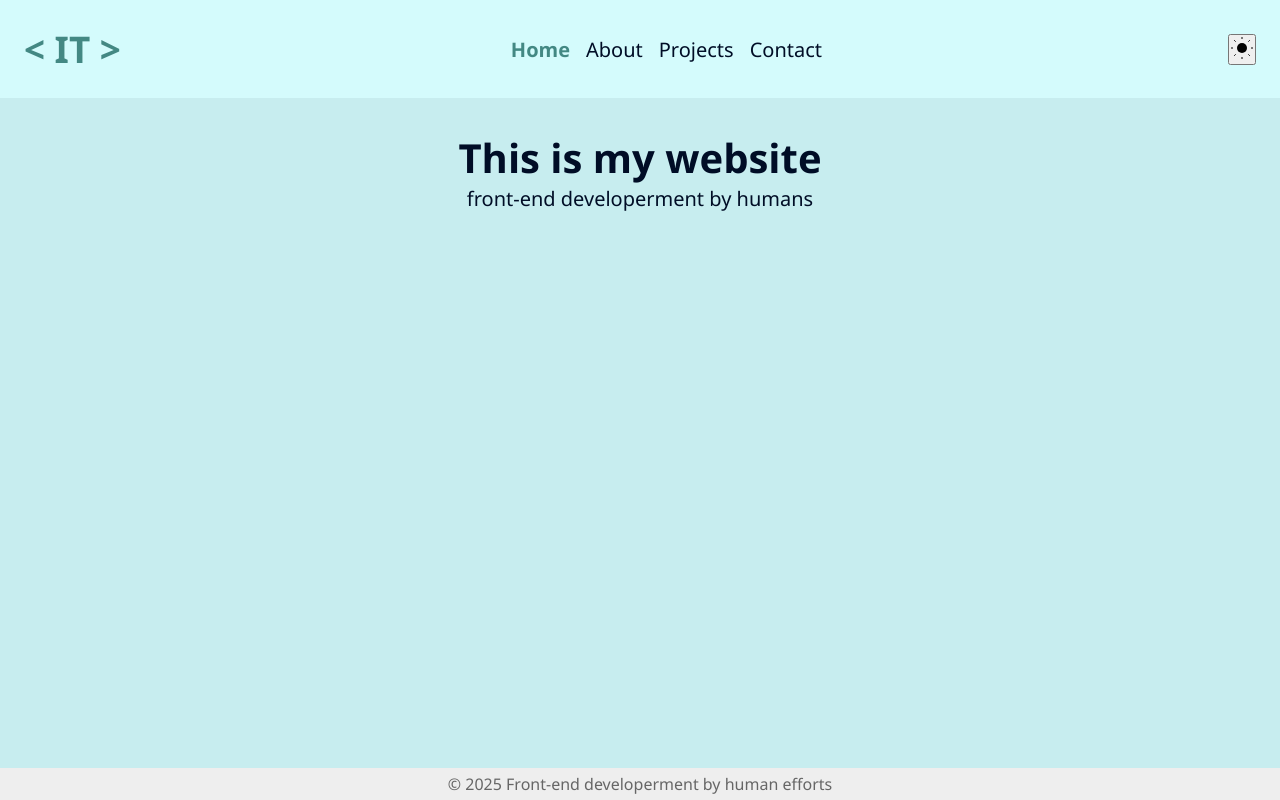
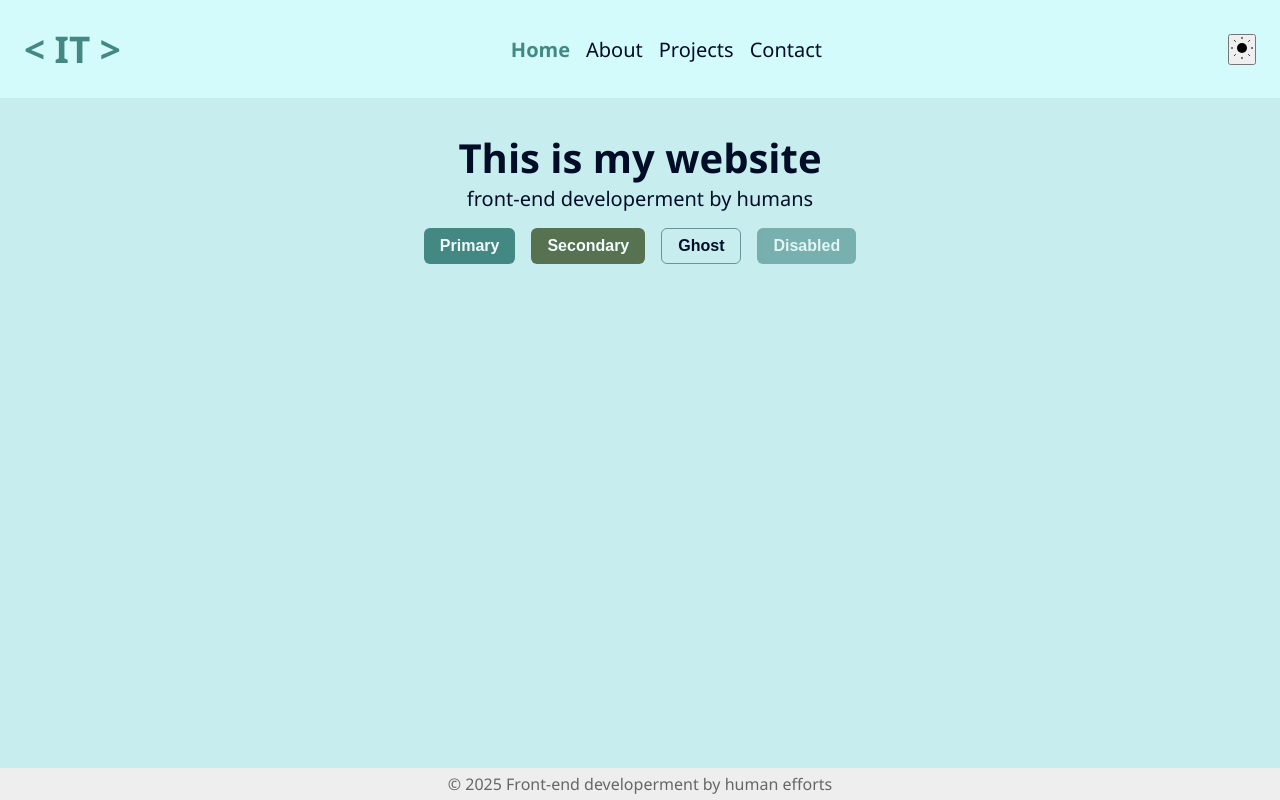
Before and after one commit to I-Tsenov/Portfolio, a React (Vite) app: page / in a window 1280 px wide. Built offline with nearby package versions, Linux system fonts and the light colour scheme.

Commit message:
added shared button component + new theme colors

```diff
--- /dev/null
+++ b/src/components/Button/Button.module.scss
@@ -0,0 +1,49 @@
+@use '../../styles/design.scss' as *;
+
+.button {
+    padding: $pad-sm $pad-md;
+    font-size: $fs-base;
+    border-radius: $border-radius-sm;
+    font-weight: $fw-bold;
+    border: none;
+    cursor: pointer;
+    transition:
+        background-color 0.2s ease,
+        color 0.2s ease;
+    display: inline-flex;
+    align-items: center;
+    justify-content: center;
+}
+
+.primary {
+    background-color: var(--primary);
+    color: var(--white);
+
+    &:hover:not(.disabled) {
+        background-color: var(--primary-hover);
+    }
+}
+
+.secondary {
+    background-color: var(--secondary);
+    color: var(--white);
+
+    &:hover:not(.disabled) {
+        background-color: var(--secondary-hover);
+    }
+}
+
+.ghost {
+    background: none;
+    color: var(--text);
+    border: 1px solid var(--border);
+
+    &:hover:not(.disabled) {
+        background-color: var(--bg-light);
+    }
+}
+
+.disabled {
+    opacity: 0.6;
+    cursor: not-allowed;
+}
--- /dev/null
+++ b/src/components/Button/Button.tsx
@@ -0,0 +1,27 @@
+import React from 'react';
+import styles from './Button.module.scss';
+
+type Variant = 'primary' | 'secondary' | 'ghost';
+
+interface Props {
+    children: React.ReactNode;
+    variant?: Variant;
+    disabled?: boolean;
+    onClick?: () => void;
+    type?: 'button' | 'submit' | 'reset';
+}
+
+const Button = ({ children, variant = 'primary', disabled = false, onClick, type = 'button' }: Props) => {
+    return (
+        <button
+            type={type}
+            className={`${styles.button} ${styles[variant]} ${disabled ? styles.disabled : ''}`}
+            disabled={disabled}
+            onClick={onClick}
+        >
+            {children}
+        </button>
+    );
+};
+
+export default Button;
--- /dev/null
+++ b/src/components/Button/index.ts
@@ -0,0 +1,3 @@
+import Button from './Button';
+
+export default Button;
--- a/src/pages/Home/Home.tsx
+++ b/src/pages/Home/Home.tsx
@@ -1,3 +1,4 @@
+import Button from '@components/Button/Button';
 import React from 'react';
 
 const Home: React.FC = () => {
@@ -5,6 +6,20 @@ const Home: React.FC = () => {
         <div style={{ height: '100%', padding: '2rem', textAlign: 'center' }}>
             <h1>This is my website</h1>
             <p>front-end developerment by humans</p>
+            <div style={{ display: 'flex', justifyContent: 'center', gap: '1rem', padding: '1rem' }}>
+                <Button variant="primary" onClick={() => alert('Button clicked!')}>
+                    Primary
+                </Button>
+                <Button variant="secondary" onClick={() => alert('Button clicked!')}>
+                    Secondary
+                </Button>
+                <Button variant="ghost" onClick={() => alert('Button clicked!')}>
+                    Ghost
+                </Button>
+                <Button variant="primary" disabled onClick={() => alert('Button clicked!')}>
+                    Disabled
+                </Button>
+            </div>
         </div>
     );
 };
--- a/src/styles/_theme.scss
+++ b/src/styles/_theme.scss
@@ -8,11 +8,31 @@
     --border: oklch(0.64 0.05 200);
     --border-muted: oklch(0.72 0.04 200);
     --primary: oklch(0.58 0.07 190); /* teal: visible & friendly */
+    --primary-hover: oklch(0.64 0.07 190); /* slightly brighter teal */
     --secondary: oklch(0.52 0.06 140); /* mellow green */
+    --secondary-hover: oklch(0.58 0.06 140); /* gentle lift in brightness */
     --danger: oklch(0.6 0.05 25);
     --warning: oklch(0.6 0.05 80);
     --success: oklch(0.6 0.05 150);
     --info: oklch(0.6 0.05 230);
+    //neutrals
+    --white: oklch(0.98 0.01 200); /* near-white */
+    --black: oklch(0.02 0.01 200); /* near-black */
+    --neutral-00: oklch(0.98 0.01 200); /* near-white */
+    --neutral-10: oklch(0.9 0.02 200); /* pale gray */
+    --neutral-20: oklch(0.8 0.03 200); /* soft gray */
+    --neutral-30: oklch(0.6 0.03 200); /* mid gray */
+    --neutral-40: oklch(0.4 0.02 200); /* dark muted */
+    --neutral-50: oklch(0.2 0.02 200); /* deep background */
+    --disabled: oklch(0.5 0.01 200); /* subdued tone for inactive UI */
+    //states
+    --danger-hover: oklch(0.66 0.06 25); /* slightly deeper red for hover */
+    --warning-hover: oklch(0.66 0.06 80); /* warmer hover effect */
+    --success-hover: oklch(0.66 0.06 150); /* vibrant green accent */
+    --info-hover: oklch(0.66 0.06 230); /* intense blue tone */
+    --active: oklch(0.52 0.08 180); /* teal-blue for selected states */
+    --focus: oklch(0.86 0.09 190); /* bright highlight for focus rings */
+    //gradients
     --gradient-soft: linear-gradient(135deg, var(--bg-light) 0%, var(--bg-dark) 100%);
     --gradient-accent: linear-gradient(90deg, var(--primary) 0%, var(--secondary) 100%);
     --gradient-glow: radial-gradient(circle at top right, var(--info) 0%, var(--bg) 80%);
@@ -27,12 +47,15 @@
     --highlight: oklch(0.66 0.07 140); /* gentle highlight */
     --border: oklch(0.46 0.05 200);
     --border-muted: oklch(0.36 0.03 200);
-    --primary: oklch(0.76 0.08 190); /* brighter teal pop */
-    --secondary: oklch(0.66 0.07 140); /* green with contrast */
+    --primary: oklch(0.65 0.08 190);
+    --primary-hover: oklch(0.70 0.08 190); /* lighter for subtle glow */
+    --secondary: oklch(0.66 0.07 140);
+    --secondary-hover: oklch(0.72 0.07 140); /* accent lift */
     --danger: oklch(0.72 0.05 25);
     --warning: oklch(0.72 0.05 80);
     --success: oklch(0.72 0.05 150);
     --info: oklch(0.72 0.05 230);
+    //gradients
     --gradient-soft: linear-gradient(135deg, var(--bg-dark) 0%, var(--bg-light) 100%);
     --gradient-accent: linear-gradient(90deg, var(--primary) 0%, var(--text-muted) 100%);
     --gradient-glow: radial-gradient(circle at center, var(--info) 0%, var(--bg-dark) 85%);
@@ -59,11 +82,11 @@ $shadow-md: 0 4px 6px rgba(0, 0, 0, 0.1);
 $shadow-lg: 0 10px 20px rgba(0, 0, 0, 0.15);
 
 // Spacing / padding / margins
-$pad-xs: 4px;
-$pad-sm: 8px;
-$pad-md: 16px;
-$pad-lg: 24px;
-$pad-xl: 32px;
+$pad-xs: 0.25rem; // 4px if root is 16px
+$pad-sm: 0.5rem; // 8px
+$pad-md: 1rem; // 16px
+$pad-lg: 1.5rem; // 24px
+$pad-xl: 2rem; // 32px
 
 // Breakpoints
 $breakpoints: (
@@ -83,3 +106,10 @@ $backdrop-blur: blur(8px);
         --breakpoint-#{$name}: #{$value};
     }
 }
+
+.transition-color {
+    transition:
+        background-color 0.2s ease,
+        color 0.2s ease,
+        border-color 0.2s ease;
+}
```
